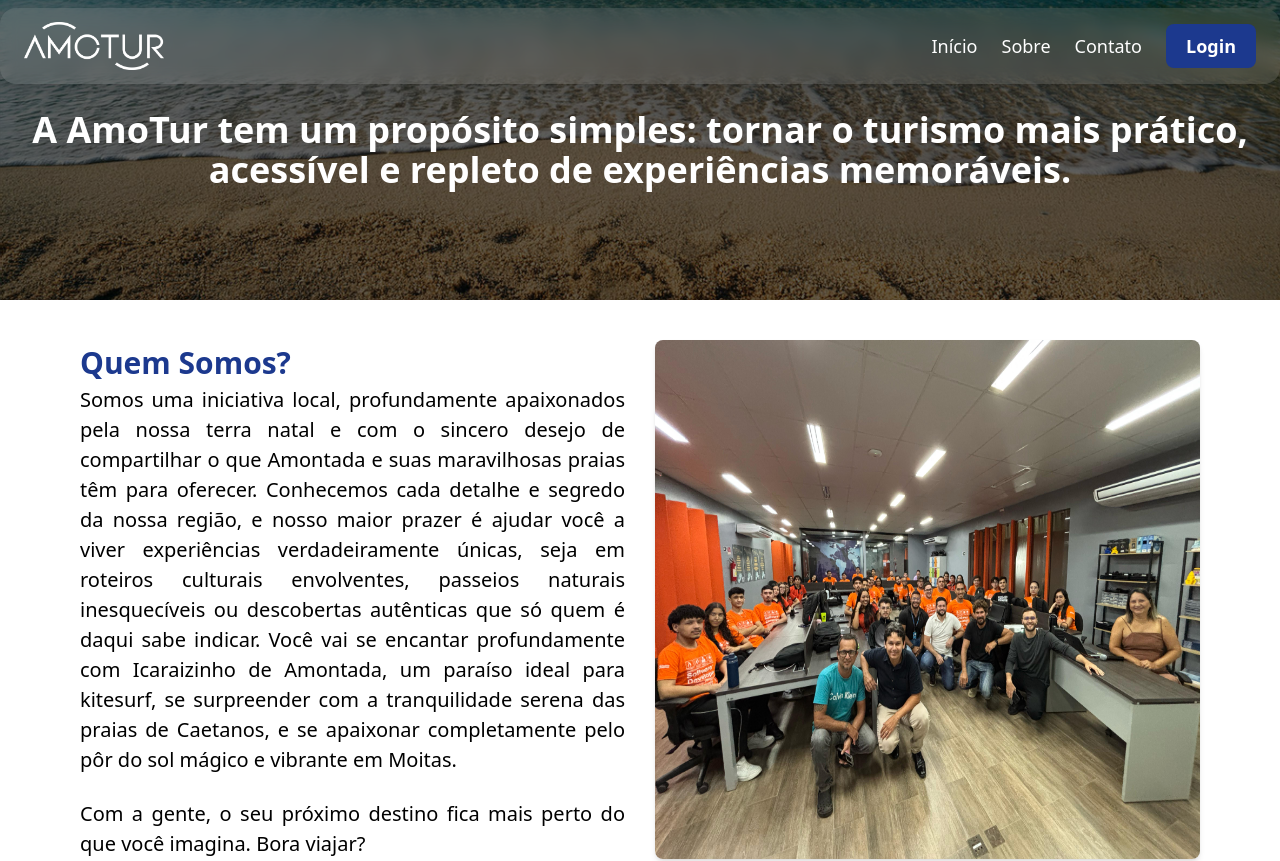
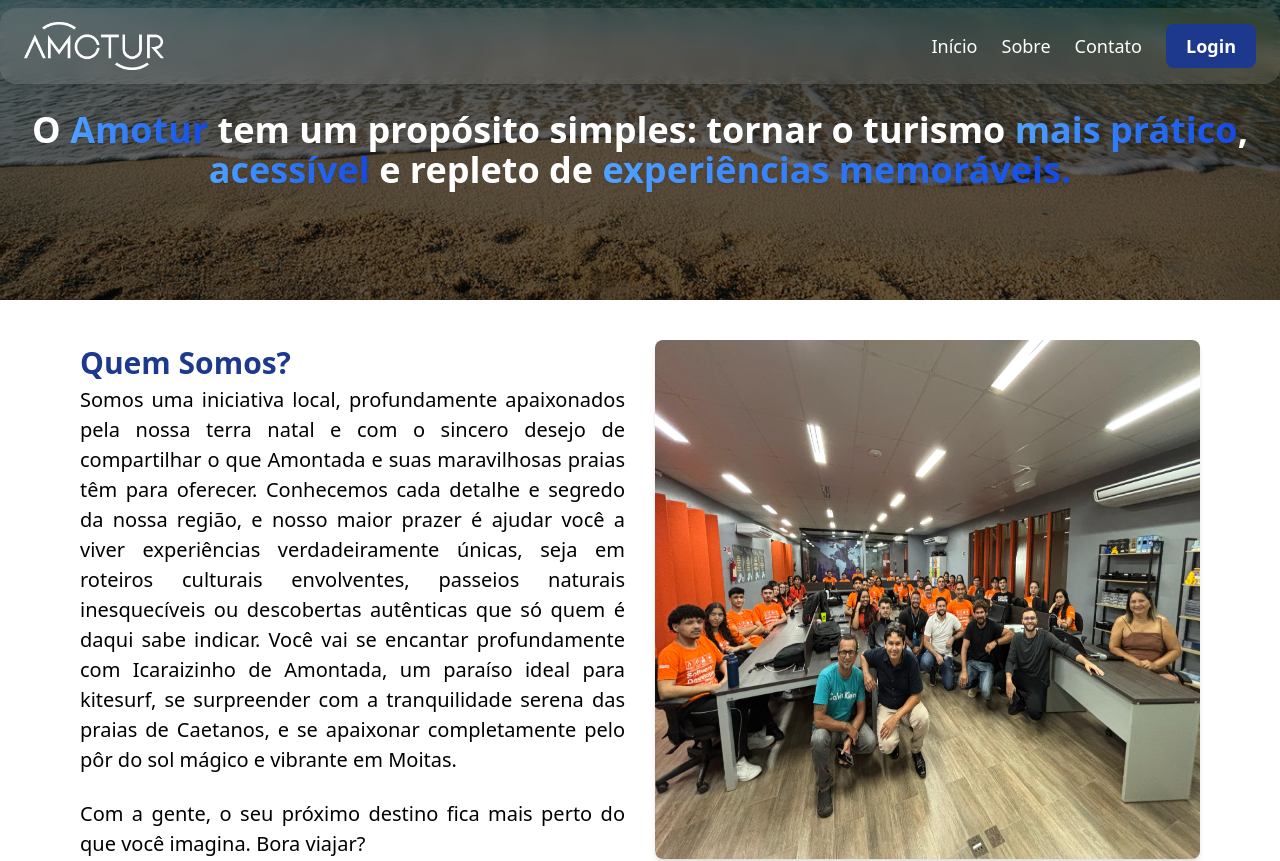
Before and after one commit to JuanMarks/mapa-praia-next, a Next.js app: page /sobre in a window 1280 px wide. Shown: the top 861 px of the page. Built offline with nearby package versions, Linux system fonts and the light colour scheme.

Commit message:
fix: alterações

```diff
--- a/src/components/Login.tsx
+++ b/src/components/Login.tsx
@@ -97,7 +97,7 @@ export default function Login() {
                                 value={email}
                                 onChange={(e) => setEmail(e.target.value)}
                                 placeholder="Digite seu email"
-                                className="mt-1 block w-full bg-white text-white placeholder-blue-500 border-none rounded-md px-3 py-2 shadow-sm focus:outline-none focus:ring-2 focus:ring-blue-900"
+                                className="mt-1 block w-full bg-white text-blue-500 placeholder-blue-500 border-none rounded-md px-3 py-2 shadow-sm focus:outline-none focus:ring-2 focus:ring-blue-900"
                             />
                         </div>
 
@@ -113,7 +113,7 @@ export default function Login() {
                                 value={password}
                                 onChange={(e) => setPassword(e.target.value)}
                                 placeholder="Digite sua senha"
-                                className="mt-1 block w-full bg-white text-white placeholder-blue-500 border-none rounded-md px-3 py-2 shadow-sm focus:outline-none focus:ring-2 focus:ring-blue-900"
+                                className="mt-1 block w-full bg-white text-blue-500 placeholder-blue-500 border-none rounded-md px-3 py-2 shadow-sm focus:outline-none focus:ring-2 focus:ring-blue-900"
                             />
                         </div>
 
--- a/src/components/SobreComponents/inicioSobre.tsx
+++ b/src/components/SobreComponents/inicioSobre.tsx
@@ -9,7 +9,7 @@ export default function InicioSobre() {
       <div className="absolute inset-0 bg-black opacity-60"></div>
       <div className="relative z-10 text-white text-center">
         <h1 className="sm:text-4xl text-[25px] px-8 font-bold">
-          A AmoTur tem um propósito simples: tornar o turismo mais prático, acessível e repleto de experiências memoráveis.
+          O <span className='bg-gradient-to-r from-blue-400 to-blue-700 bg-clip-text text-transparent font-extrabold drop-shadow'>Amotur</span> tem um propósito simples: tornar o turismo <span className='bg-gradient-to-r from-blue-400 to-blue-700 bg-clip-text text-transparent font-extrabold drop-shadow'>mais prático</span>, <span className='bg-gradient-to-r from-blue-400 to-blue-700 bg-clip-text text-transparent font-extrabold drop-shadow'>acessível</span> e repleto de <span className='bg-gradient-to-r from-blue-400 to-blue-700 bg-clip-text text-transparent font-extrabold drop-shadow'>experiências memoráveis.</span>
         </h1>
       </div>
     </div>
```
